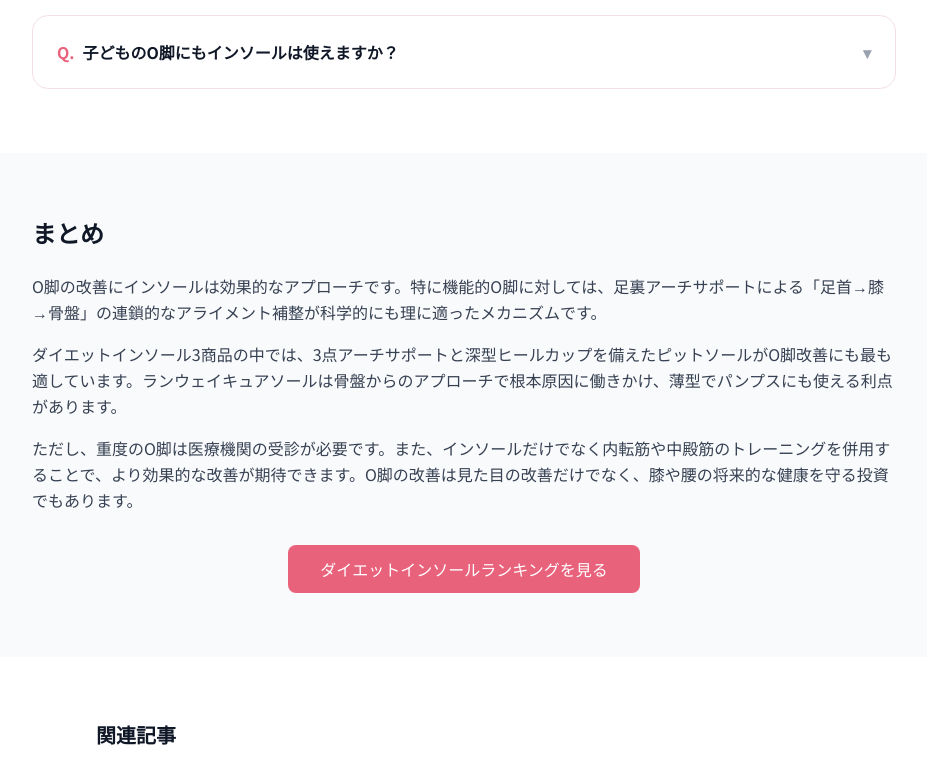
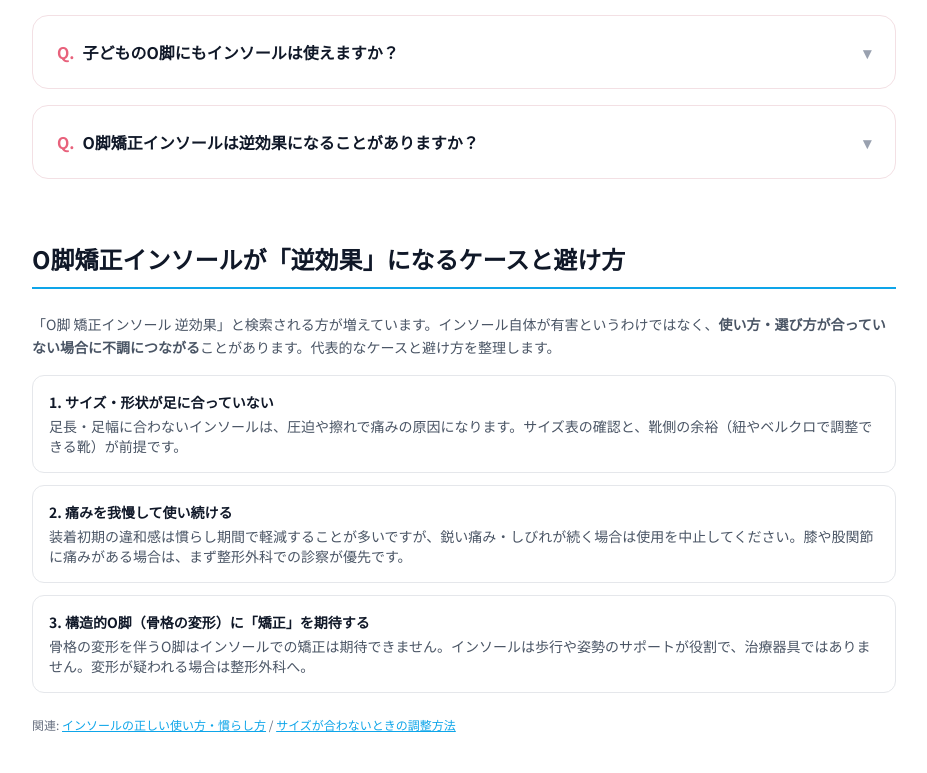
Before and after one commit to webmaster0818/sole-lab, a Next.js app: page /articles/o-leg-insole in a window 1280 px wide. Shown: the part 8826-9599 px from the top of the page, without its empty margins (176-1103 px from the left). Built offline with nearby package versions, Linux system fonts and the light colour scheme.

Commit message:
o脚面テコ入れ: 逆効果になるケース節+FAQ+desc更新(22-31位×多クエリ面)

```diff
--- a/app/articles/o-leg-insole/page.tsx
+++ b/app/articles/o-leg-insole/page.tsx
@@ -28,7 +28,7 @@ const structuredData = {
   headline:
     "O脚改善にインソールは効果ある？おすすめと選び方ガイド",
   description:
-    "O脚の原因・タイプを解説し、インソールでO脚が改善するメカニズム・おすすめ商品・選び方をまとめたガイド。",
+    "O脚の原因・タイプを解説し、インソールでO脚が改善するメカニズム・おすすめの選び方をまとめたガイド。「逆効果になるのでは？」という不安への回答、避けるべき使い方も紹介します。",
   author: { "@type": "Person", name: "ソールラボ 編集部", url: "https://sole-laboratory.com/about/" },
   publisher: {
     "@type": "Organization",
@@ -64,6 +64,11 @@ const faqs = [
     question: "子どものO脚にもインソールは使えますか？",
     answer:
       "2歳頃までの乳幼児O脚は生理的なもので自然に改善されることがほとんどです。3歳以降もO脚が続く場合は小児整形外科での診察が推奨されます。学童期以降のO脚にはインソールが有効な場合がありますが、成長期の足は変化が大きいため、3〜6ヶ月ごとにサイズを見直す必要があります。",
+  },
+  {
+    question: "O脚矯正インソールは逆効果になることがありますか？",
+    answer:
+      "インソール自体が有害というわけではありませんが、サイズが合っていない・痛みを我慢して使い続ける・骨格変形を伴うO脚に矯正を期待する、といった場合は不調や期待外れにつながることがあります。装着初期の違和感を超える鋭い痛みやしびれが続く場合は使用を中止し、整形外科にご相談ください。",
   },
 ];
 
@@ -708,6 +713,33 @@ export default function OLegInsolePage() {
         </div>
       </section>
 
+      {/* 逆効果になるケース */}
+      <section className="max-w-4xl mx-auto px-4 mb-16">
+        <h2 className="text-lg md:text-2xl font-bold text-gray-900 mb-6 pb-3 border-b-2 border-[#0ea5e9]">
+          O脚矯正インソールが「逆効果」になるケースと避け方
+        </h2>
+        <p className="text-sm text-gray-600 leading-relaxed mb-4">
+          「O脚 矯正インソール 逆効果」と検索される方が増えています。インソール自体が有害というわけではなく、<strong>使い方・選び方が合っていない場合に不調につながる</strong>ことがあります。代表的なケースと避け方を整理します。
+        </p>
+        <div className="space-y-3 mb-6">
+          <div className="bg-white border border-gray-200 rounded-xl p-4">
+            <p className="text-sm font-bold text-gray-900 mb-1">1. サイズ・形状が足に合っていない</p>
+            <p className="text-sm text-gray-600">足長・足幅に合わないインソールは、圧迫や擦れで痛みの原因になります。サイズ表の確認と、靴側の余裕（紐やベルクロで調整できる靴）が前提です。</p>
+          </div>
+          <div className="bg-white border border-gray-200 rounded-xl p-4">
+            <p className="text-sm font-bold text-gray-900 mb-1">2. 痛みを我慢して使い続ける</p>
+            <p className="text-sm text-gray-600">装着初期の違和感は慣らし期間で軽減することが多いですが、鋭い痛み・しびれが続く場合は使用を中止してください。膝や股関節に痛みがある場合は、まず整形外科での診察が優先です。</p>
+          </div>
+          <div className="bg-white border border-gray-200 rounded-xl p-4">
+            <p className="text-sm font-bold text-gray-900 mb-1">3. 構造的O脚（骨格の変形）に「矯正」を期待する</p>
+            <p className="text-sm text-gray-600">骨格の変形を伴うO脚はインソールでの矯正は期待できません。インソールは歩行や姿勢のサポートが役割で、治療器具ではありません。変形が疑われる場合は整形外科へ。</p>
+          </div>
+        </div>
+        <p className="text-xs text-gray-500">
+          関連: <a href="/articles/correct-usage/" className="text-[#0ea5e9] underline">インソールの正しい使い方・慣らし方</a> / <a href="/articles/size-adjustment-insole/" className="text-[#0ea5e9] underline">サイズが合わないときの調整方法</a>
+        </p>
+      </section>
+
       {/* まとめ */}
       <section className="py-12 md:py-16 bg-gray-50">
         <div className="max-w-4xl mx-auto px-4">
```
Also changed, not shown: 1 other file (tests, documents, lock files or other folders).
